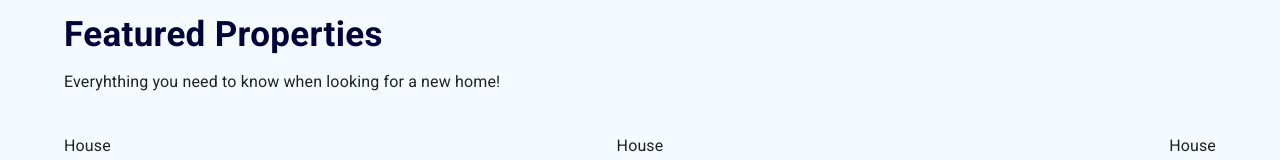
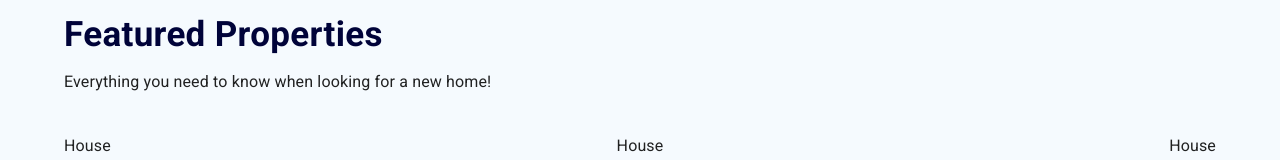
Before and after one commit to DevJaimeSantiago/Real-State-Web, a React (Vite) app: page / in a window 1280 px wide. Shown: the part 1755-1915 px from the top of the page. Built offline with nearby package versions, Linux system fonts and the light colour scheme.

Commit message:
Avances en Properties component

```diff
--- a/src/Components/Properties.jsx
+++ b/src/Components/Properties.jsx
@@ -1,7 +1,10 @@
+// Components
+import House from "./House";
+
 // Components - Material UI
 import { Box, Container, Typography, styled } from "@mui/material";
+
 import { properties } from "../properties";
-import House from "./House";
 
 const Properties = () => {
 	const PropertiesBox = styled(Box)(({ theme }) => ({
@@ -29,7 +32,7 @@ const Properties = () => {
 						Featured Properties
 					</Typography>
 					<Typography sx={{ color: "#5S6473", fontSize: "16px", mt: 1 }}>
-						Everyhthing you need to know when looking for a new home!
+						Everything you need to know when looking for a new home!
 					</Typography>
 				</PropertiesTextBox>
 
```
